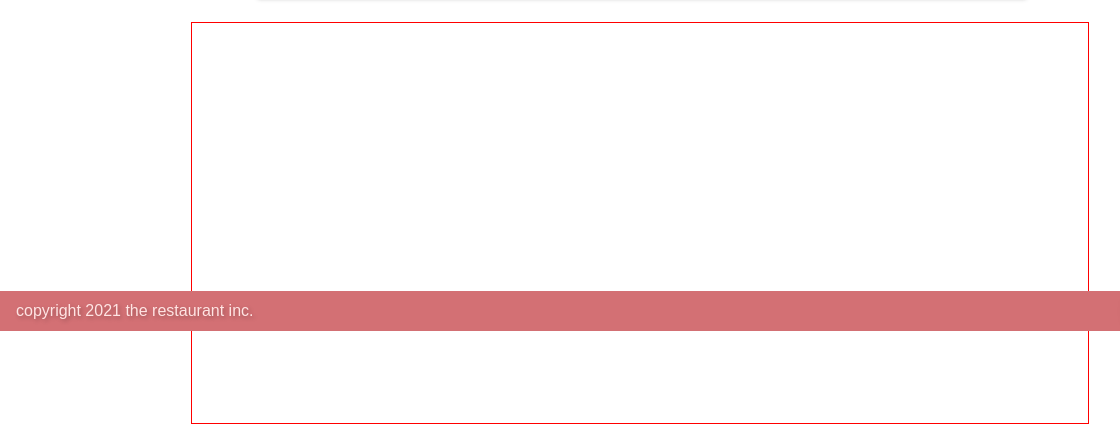
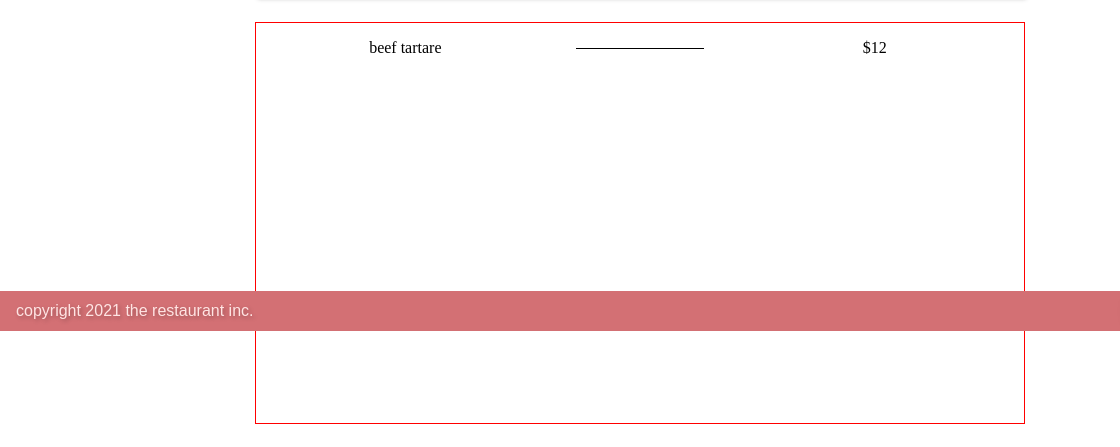
Before and after one commit to harrisonBarnett/restaurant, a website built with webpack: page dist/index.html in a window 1280 px wide. Both pictures are taken after a click on the item "victurals". Shown: the part 469-916 px from the top of the page, 0-1120 px from the left. Built offline with nearby package versions, Linux system fonts and the light colour scheme; a web font is replaced by a local one.

Commit message:
Building out food menu

```diff
--- a/src/victurals.js
+++ b/src/victurals.js
@@ -22,9 +22,8 @@ function buildPage() {
     const farmHeaderAccent = document.createElement('div');
     farmHeaderAccent.classList.add('farm-header-accent');
     farmSection.appendChild(farmHeaderAccent);
-    const farmMenu = document.createElement('div');
-    farmMenu.classList.add('farm-menu');
-    farmSection.appendChild(farmMenu);
+
+    farmSection.appendChild(menuItems());
 
     pageContainer.appendChild(farmSection);
     content.appendChild(pageContainer);
@@ -46,4 +45,29 @@ function tabVicturals() {
     buildPage();
 }
 
+function menuItems() {
+    const farmMenu = document.createElement('div');
+    farmMenu.classList.add('farm-menu');
+
+    const row1 = document.createElement('div');
+    row1.classList.add('menu-row');
+
+    let item = document.createElement('p');
+    item.innerHTML = 'beef tartare';
+    item.classList.add('menu-item');
+    let spacer = document.createElement('div');
+    spacer.classList.add('menu-item-spacer');
+    item.classList.add('menu-item');
+    let price = document.createElement('p');
+    price.innerHTML = '$12';
+    price.classList.add('menu-item');
+    row1.appendChild(item);
+    row1.appendChild(spacer);
+    row1.appendChild(price);
+
+    farmMenu.appendChild(row1);
+
+    return farmMenu;
+}
+
 export {tabVicturals};
--- a/static/styles.css
+++ b/static/styles.css
@@ -230,9 +230,23 @@ body {
 
 }
 .farm-menu {
-    width: 70vw;
+    width: 60vw;
     margin: 2vw auto;
     height: 50vh;
     border: 1px solid red;
 }
+.menu-row {
+    display: flex;
+    align-items: center;
+    justify-content: space-around;
+}
+.menu-item {
+    width: 20vw;
+    text-align: center;
+}
+.menu-item-spacer {
+    width: 10vw;
+    height: 1px;
+    background: black;
+}
 /* end victurals page ======================= */
```
Also changed, not shown: dist/main.js.
